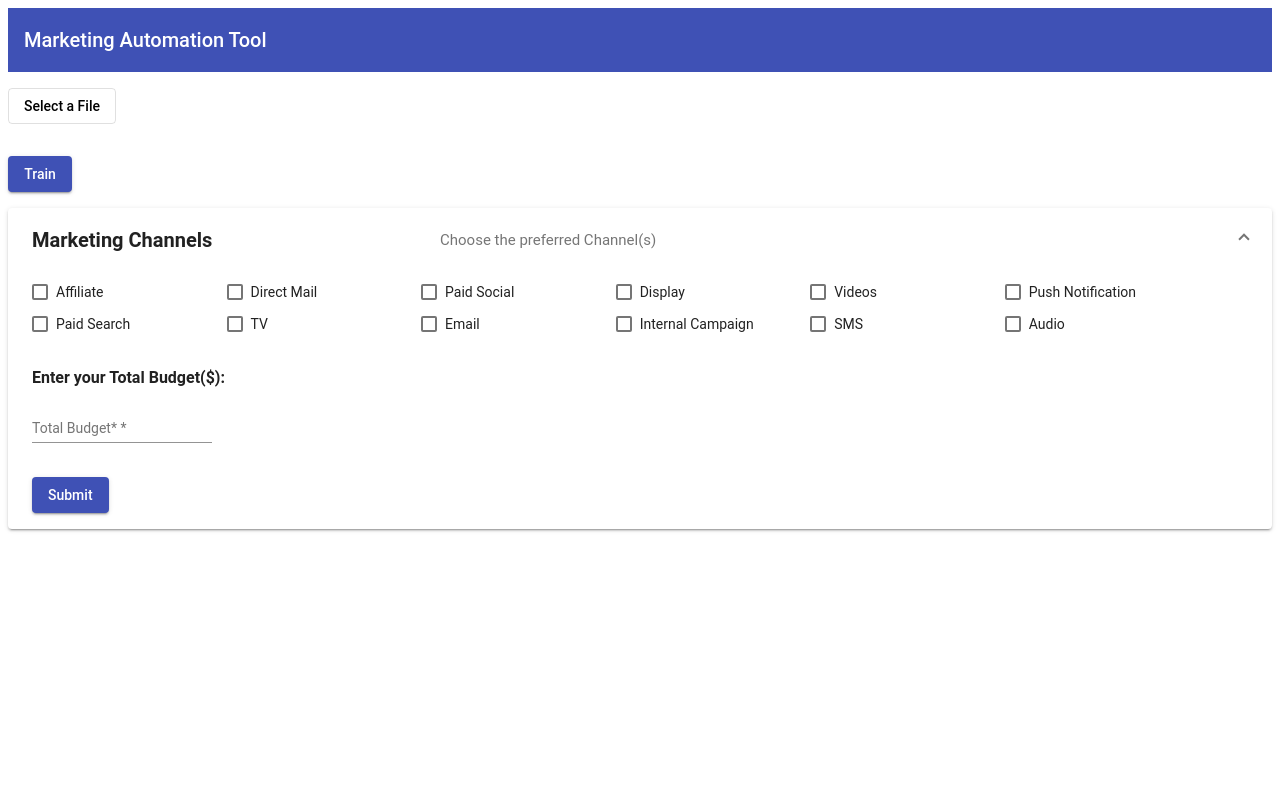
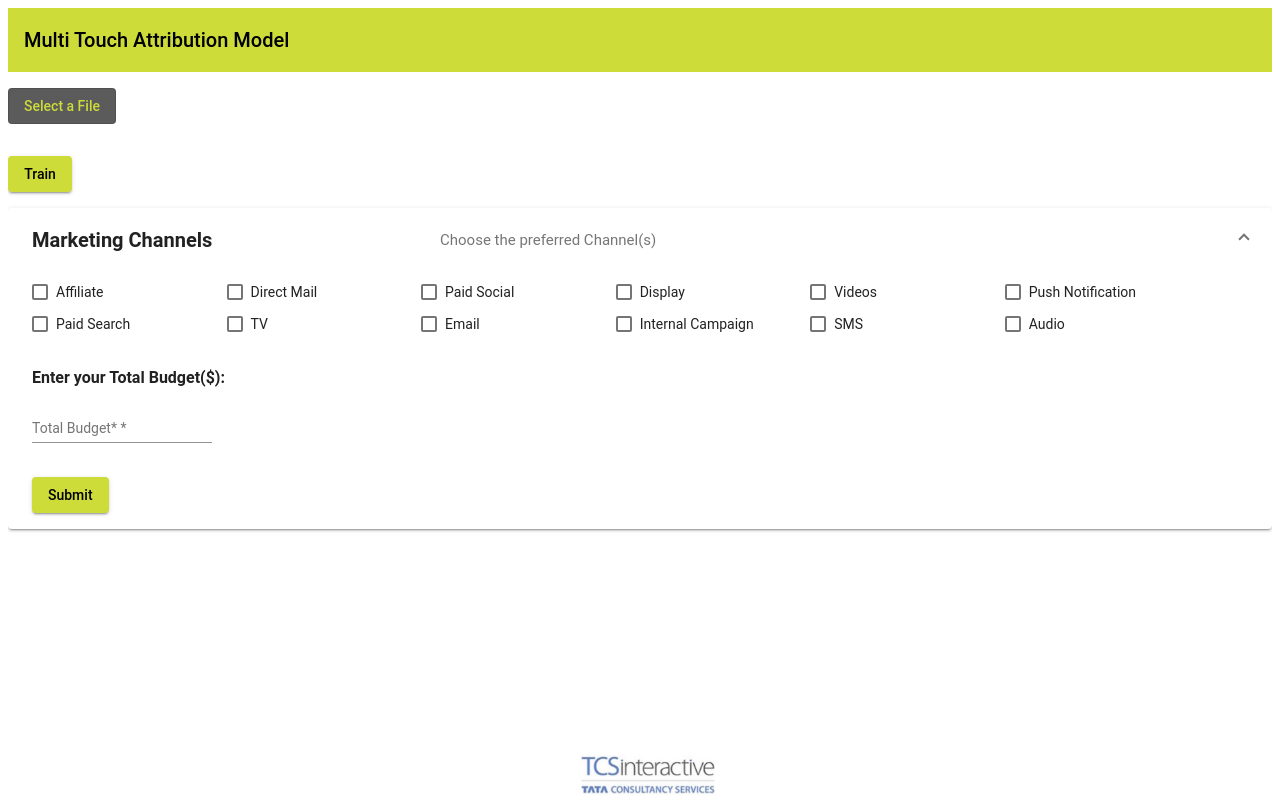
Before and after one commit to Tilakhandball/AiMlDigitalMarketing, an Angular app: page / in a window 1280 px wide. Built offline with nearby package versions, Linux system fonts and the light colour scheme.

Commit message:
Enhancement and color code change

```diff
--- a/src/app/app.component.html
+++ b/src/app/app.component.html
@@ -1,6 +1,10 @@
+<mat-spinner *ngIf="mainService.isLoading"></mat-spinner>
 <mat-toolbar color="primary">
   <mat-toolbar-row>
     <span>{{title}}</span>
   </mat-toolbar-row>
 </mat-toolbar>
 <router-outlet></router-outlet>
+<div class="footer-cls">
+  <img src="assets/TI_logo.jpg"/>
+</div>
--- a/src/app/app.component.scss
+++ b/src/app/app.component.scss
@@ -0,0 +1,11 @@
+.footer-cls{
+  position: fixed;
+  display: flex;
+  bottom: 0;
+  width: 100%;
+  height: 45px;
+  img{
+    height: 40px;
+    margin: 0 auto;
+  }
+}
--- a/src/app/app.component.ts
+++ b/src/app/app.component.ts
@@ -1,4 +1,5 @@
 import { Component } from '@angular/core';
+import { MainService } from 'src/app/main/service/main.service';
 
 @Component({
   selector: 'app-root',
@@ -6,5 +7,8 @@ import { Component } from '@angular/core';
   styleUrls: ['./app.component.scss']
 })
 export class AppComponent {
-  title = 'Marketing Automation Tool';
+  title = 'Multi Touch Attribution Model';
+
+  constructor(public mainService: MainService) {}
+
 }
--- a/src/app/main/main.component.html
+++ b/src/app/main/main.component.html
@@ -1,5 +1,4 @@
-<!-- <mat-spinner *ngIf="isLoading"></mat-spinner> -->
-<div>
+<div class="main-data-cls">
   <form [formGroup]="trainForm">
     <div>
       <button class="file-selection-btn" mat-stroked-button type="button" (click)="filePicker.click()">Select a File</button>
@@ -12,7 +11,7 @@
     </div>
   </form>
   <mat-accordion>
-    <mat-expansion-panel [expanded]="channelExpansion">
+    <mat-expansion-panel [expanded]="channelExpansion" (opened)="setExpansion(true)" (closed)="setExpansion(false)">
       <mat-expansion-panel-header>
         <mat-panel-title class="marketing-channel-header">
           Marketing Channels
@@ -42,10 +41,11 @@
       </form>
     </mat-expansion-panel>
   </mat-accordion>
-  <!-- <mat-list>
-    <mat-list-item>
-      <mat-icon mat-list-icon></mat-icon>
-      <div mat-line>{{folder.name}}</div>
+  <mat-list class="budget-list">
+    <mat-list-item *ngFor="let budgets of key">
+      <!-- <mat-icon mat-list-icon></mat-icon> -->
+      <div mat-line>{{budgets}}</div>
+      <div mat-line class="budget-amount">{{'$' + budgetCalcArr[budgets]}}</div>
     </mat-list-item>
-  </mat-list> -->
+  </mat-list>
 </div>
--- a/src/app/main/main.component.scss
+++ b/src/app/main/main.component.scss
@@ -1,9 +1,8 @@
-mat-spinner{
-  margin: auto;
-}
 
 .file-selection-btn{
   margin: 16px 16px 16px 0px;
+  background-color: #5b5b5b;
+  color: #cddc39;
 }
 
 input[type='file']{
@@ -12,7 +11,7 @@ input[type='file']{
 }
 
 .progress-bar-btn{
-  margin-top: 16px
+  margin-top: 16px;
 }
 
 mat-expansion-panel{
@@ -43,3 +42,14 @@ mat-expansion-panel{
     margin-top: 16px;
   }
 }
+
+.budget-list{
+  .budget-amount{
+    color: #cddc39;
+  }
+}
+
+.main-data-cls{
+  height: 81vh;
+  overflow-y: overlay;
+}
--- a/src/app/main/main.component.ts
+++ b/src/app/main/main.component.ts
@@ -22,9 +22,9 @@ export class MainComponent implements OnInit {
   marketingChannelsForm: FormGroup;
   fileName: string;
   showTrainProgress = false;
-  isLoading = false;
   channelExpansion = true;
-  budgetCalcArr = [];
+  budgetCalcArr = {};
+  objectKeys = Object.keys;
   marketingChannels = [
     { controlName: 'affiliate', displayName: 'Affiliate' },
     { controlName: 'directMail', displayName: 'Direct Mail' },
@@ -81,9 +81,9 @@ export class MainComponent implements OnInit {
   }
 
   formSubmit = () => {
-    this.isLoading = true;
+    this.mainService.isLoading = true;
     this.mainService.marketingChannelSubmit(this.marketingChannelsForm.getRawValue()).subscribe(res => {
-      this.isLoading = false;
+      this.mainService.isLoading = false;
       this.marketingChannelsForm.reset(this.resetValue);
       this.channelExpansion = false;
       this.marketingChannelsForm.markAsPristine();
@@ -92,13 +92,22 @@ export class MainComponent implements OnInit {
       this.marketingChannels.forEach(item => {
         if (Object.keys(res).indexOf(item.controlName) !== -1) {
           const val = {};
-          this.budgetCalcArr.push(val[item.controlName] = res[item.controlName]);
+          val[item.displayName] = res[item.controlName];
+          // val[item.displayName] = item.displayName
+          this.budgetCalcArr = { ...val, ...this.budgetCalcArr };
         }
       });
       console.log(this.budgetCalcArr);
     }, () => {
-      this.isLoading = false;
+      this.mainService.isLoading = false;
     });
   }
 
+  get key() {
+    return Object.keys(this.budgetCalcArr);
+  }
+
+  setExpansion = (val:boolean) => {
+    this.channelExpansion = val;
+  }
 }
--- a/src/app/main/service/main.service.ts
+++ b/src/app/main/service/main.service.ts
@@ -8,7 +8,7 @@ const BACKEND_URL = environment.apiUrl;
 @Injectable({ providedIn: 'root' })
 
 export class MainService {
-
+  isLoading = false;
   constructor(private http: HttpClient) { }
 
   trainDataSet = (dataFile: File) => {
--- a/src/app/material/material.module.ts
+++ b/src/app/material/material.module.ts
@@ -7,6 +7,7 @@ import { MatProgressBarModule } from '@angular/material/progress-bar';
 import { MatCheckboxModule } from '@angular/material/checkbox';
 import { MatProgressSpinnerModule } from '@angular/material/progress-spinner';
 import { MatExpansionModule } from '@angular/material/expansion';
+import { MatListModule } from '@angular/material/list';
 
 const MaterialComponent = [
   MatToolbarModule,
@@ -16,7 +17,8 @@ const MaterialComponent = [
   MatProgressBarModule,
   MatCheckboxModule,
   MatProgressSpinnerModule,
-  MatExpansionModule
+  MatExpansionModule,
+  MatListModule
 ];
 
 @NgModule({
--- a/src/styles.scss
+++ b/src/styles.scss
@@ -1,2 +1,66 @@
 /* You can add global styles to this file, and also import other style files */
 @import "~@angular/material/prebuilt-themes/indigo-pink.css";
+
+.mat-raised-button.mat-primary, .mat-toolbar.mat-primary, .mat-checkbox-checked.mat-accent .mat-checkbox-background{
+  background: #cddc39;
+  color: #000000;
+}
+
+.mat-progress-bar-fill::after{
+  background: #cddc39;
+}
+
+.mat-progress-bar-buffer{
+  background: #eaf581;
+}
+
+.mat-list-base .mat-list-item .mat-list-text{
+  flex-direction: row !important;
+  justify-content: space-between !important;
+}
+mat-list{
+  max-height: 280px;
+  overflow-y: overlay !important;
+  margin-top: 32px;
+  padding-top: 0px !important;
+  mat-list-item{
+    height: 39px !important;
+    &:not(:last-child){
+      border-bottom: 1px solid #c3c3c3;
+    }
+  }
+}
+
+.mat-form-field.mat-focused{
+  .mat-form-field-label{
+    color: #cddc39;
+  }
+  .mat-form-field-ripple{
+    background-color: #cddc39;
+  }
+}
+
+mat-spinner{
+  position: fixed !important;
+  top: 40vh;
+  left: 45vw;
+  z-index: 1;
+  svg circle{
+    stroke: #cddc39 !important;
+  }
+}
+
+::-webkit-scrollbar {
+  width: 6px;
+  height: 6px;
+}
+
+::-webkit-scrollbar-track {
+  background: #c3c3c3;
+}
+
+
+::-webkit-scrollbar-thumb {
+  background: #5b5b5b;
+  border-radius: 2px;
+}
```
Also changed, not shown: src/assets/TI_logo.jpg (added).
